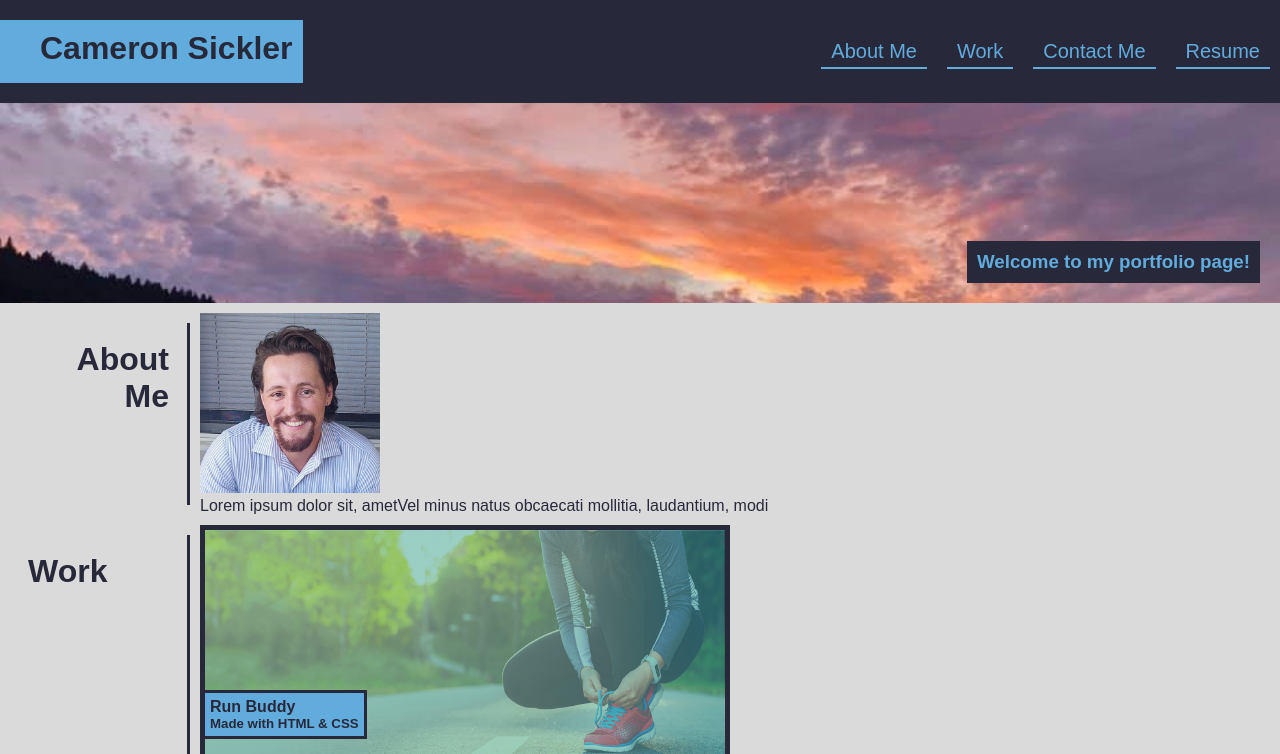
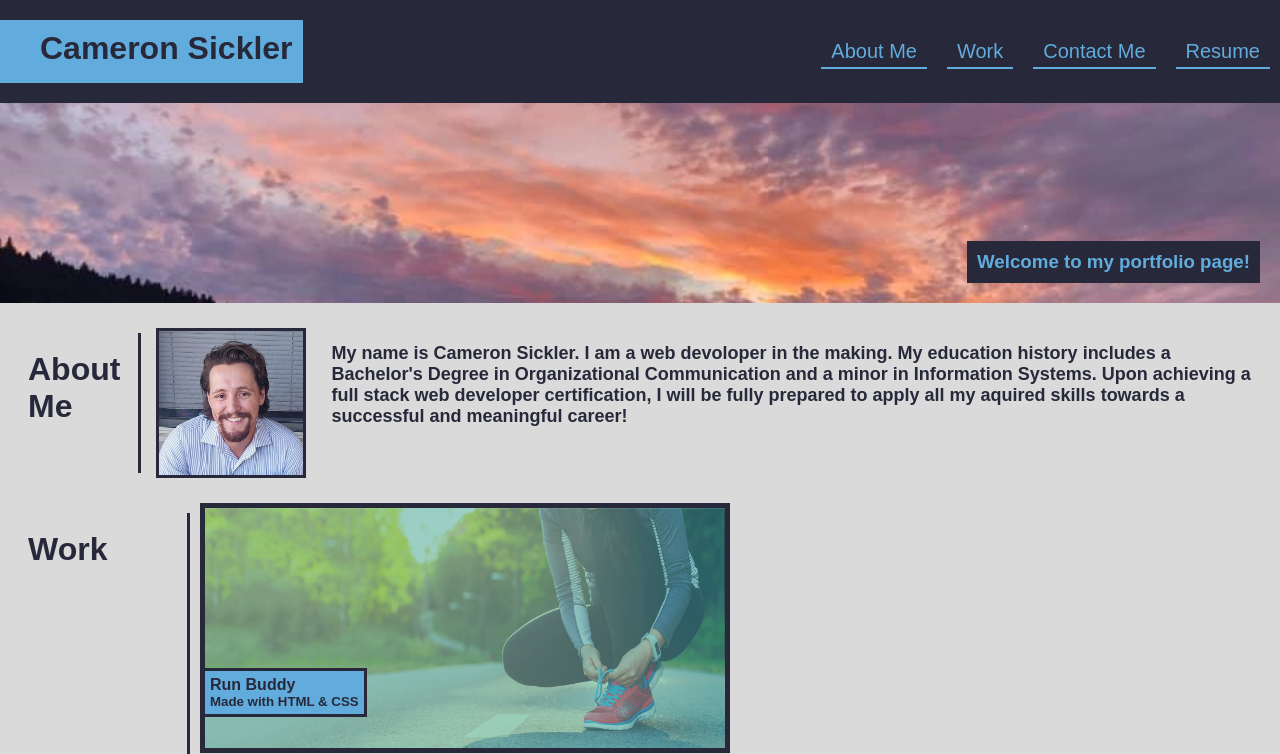
Before and after one commit to CameronSickler/professional-portfolio, a plain HTML site: page index.html in a window 1280 px wide. Shown: the top 754 px of the page. Drawn offline with Linux system fonts and the light colour scheme.

Commit message:
fix about me section add bio

```diff
--- a/assets/css/style.css
+++ b/assets/css/style.css
@@ -97,35 +97,38 @@ header nav ul li a {
  /* about me start */
 
 #about-me {
+    margin:  20px auto;
     display: flex;
-    margin: 10px auto;
 }
 
-.profile-picture {
-    width: 180px;
-    height: 180px;
-}
-
-.section-title-container {
+.section-titles {
     width: 180px;
     margin: 10px;
     padding: 10px;
     border-right: 3px solid var(--tertiary-color);
-    display: flex;
-    justify-content: space-between;
-    flex-wrap: wrap;
-    text-align: right;
-
 }
 
-.section-title-container h3 {
+.section-titles h3 {
     font-size: 32px;
     color: var(--tertiary-color);
     padding: 8px;
-    display: flex;
-    justify-content: space-between;
-    flex-wrap: wrap;
 }
+
+.profile-picture {
+    margin: 5px;
+    width: 150px;
+    height: 150px;
+    border: 3px solid var(--tertiary-color);
+}
+
+.bio p {
+
+    padding: 20px;
+    font-size: 18px;
+    font-weight: bold;
+}
+
+
 
 
 /* end about me section */
--- a/index.html
+++ b/index.html
@@ -67,26 +67,25 @@
 
     <section id="about-me">
 
-        <div class="section-title-container">
+        <div class="section-titles">
 
             <h3>About Me</h3> <!-- need class for all of our h3 link item text here -->
 
+            <!-- about me bio text begins here-->
         </div>
 
-        <!-- about me bio text begins here-->
+        <img class="profile-picture" src="./assets/images/profile-picture.jpg" alt="Cameron smiling" />
+        <!-- might need class for container styles here-->
 
-        <article class="bio">
-
-            <img class="profile-picture" src="./assets/images/profile-picture.jpg" alt="Cameron smiling" />
-            <!-- might need class for container styles here-->
-
-            <div>
-                <p>Lorem ipsum dolor sit, ametVel minus natus obcaecati mollitia,
-                    laudantium, modi </p>
-            </div>
-
-
-        </article>
+        <div class="bio">
+            <p>My name is Cameron Sickler. I am a web devoloper in the making. My education history includes a
+                Bachelor's Degree in Organizational Communication and a minor in Information Systems. Upon
+                achieving
+                a
+                full stack web developer certification, I will be fully prepared to apply all my aquired skills
+                towards
+                a successful and meaningful career!</p>
+        </div>
 
     </section>
     <!-- About Me container end-->
@@ -100,7 +99,7 @@
     <section id="work">
         <!--need class for all section styles here-->
 
-        <div class="section-title-container">
+        <div class="section-titles">
             <!-- need class for all of our link item containers here-->
 
             <h3>Work</h3> <!-- need class for all of our h3 link item text here -->
@@ -202,7 +201,7 @@
     <section id="contact-me">
         <!--need class for all section styles here-->
 
-        <div class="section-title-container">
+        <div class="section-titles">
             <!-- need class for all of our link item containers here-->
 
             <h3>Contact Me</h3> <!-- need class for all of our h3 link item text here -->
```
